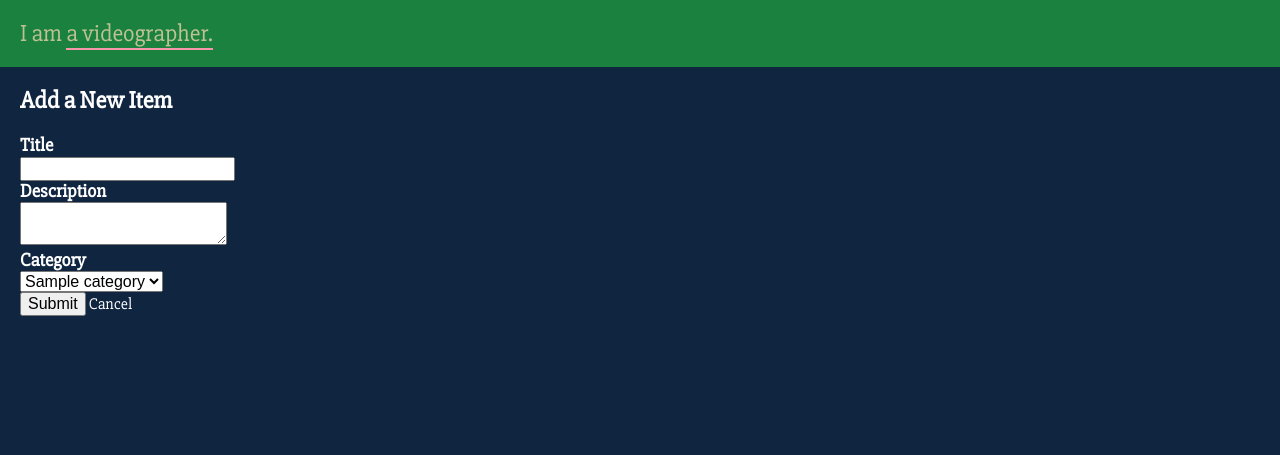
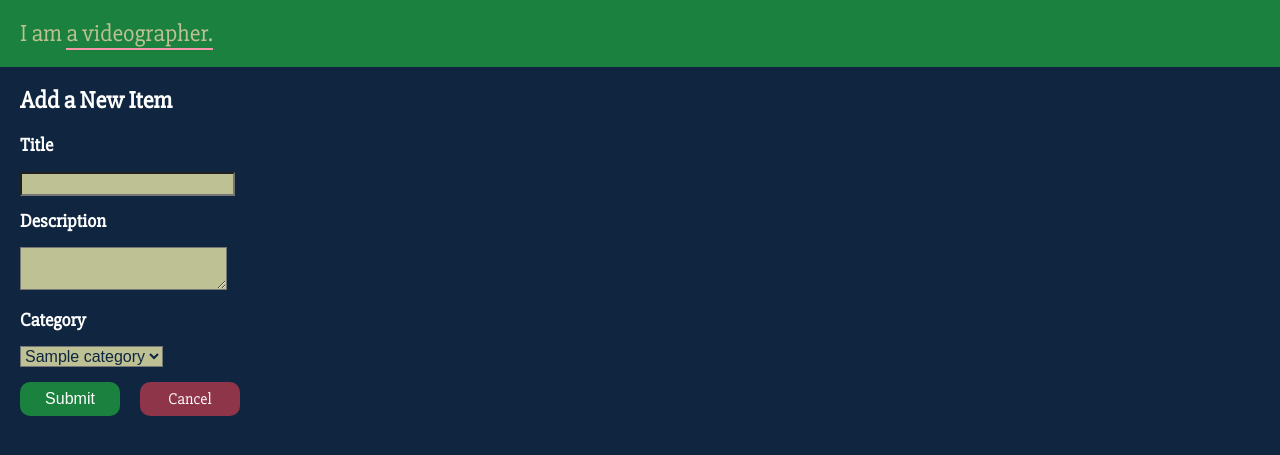
Before and after one commit to shisaq/udacity_fsnd_item_catalog, a Flask app: page /catalog/add in a window 1280 px wide. Shown: the part 77-532 px from the top of the page. Run offline with Flask 2, Linux system fonts and the light colour scheme; tables that the repository leaves empty hold one stand-in row (values such as "Sample post").

Commit message:
milestone: version 1 complete! css: change css of add, edit, view, delete pages

```diff
--- a/static/css/style.css
+++ b/static/css/style.css
@@ -42,6 +42,7 @@ a {
     color: #fff;
 }
 
+.btn:hover,
 a:hover {
     color: #BDC193;
 }
@@ -61,13 +62,28 @@ a:hover {
     text-align: center;
 }
 
-.login {
+/* button layout */
+.btn {
+    display: block;
+    width: 100px;
+    padding: 8px;
+    text-align: center;
+    border-radius: 10px;
+    margin-bottom: 20px;
+    margin-right: 20px;
+    border: none;
+    color: #fff;
+    cursor: pointer;
+}
+
+.update {
     background-color: #1B813E;
 }
 
-.logout {
+.delete {
     background-color: #8E354A;
 }
+
 /* main section */
 .container {
     padding: 20px;
@@ -76,6 +92,7 @@ a:hover {
 .message {
     padding-bottom: 20px;
     color: #F596AA;
+    background-color: #0F2540;
     font-weight: bold;
 }
 
@@ -112,16 +129,6 @@ li {
     background-color: #1B813E;
 }
 
-.add {
-    display: block;
-    width: 100px;
-    padding: 8px;
-    text-align: center;
-    background-color: #1B813E;
-    border-radius: 10px;
-    margin-bottom: 20px;
-}
-
 /* login page */
 .login_buttons {
     display: flex;
@@ -138,6 +145,31 @@ li {
     border-radius: 75px;
     -webkit-border-radius: 75px;
     -moz-border-radius: 75px;
+}
+
+/* item info page */
+p {
+    margin-bottom: 20px;
+    background-color: #CA7A2C;
+    padding: 20px;
+    border-radius: 10px;
+}
+
+.buttons {
+    display: flex;
+}
+
+/* add item page */
+h3 {
+    margin-bottom: 15px;
+}
+
+.single_line,
+textarea,
+select {
+    margin-bottom: 15px;
+    background-color: #BDC193;
+    color: #0F2540;
 }
 
 /* ---- particles.js container ---- */
--- a/templates/addItem.html
+++ b/templates/addItem.html
@@ -2,15 +2,10 @@
 
 <h2>Add a New Item</h2>
 <form method="post" action="{{ url_for('addItem') }}">
-    <p>
     <h3>Title</h3>
-        <input type="text" name="name">
-    </p>
-    <p>
+    <input class="single_line" type="text" name="name">
     <h3>Description</h3>
     <textarea name="description"></textarea>
-    </p>
-    <p>
     <h3>Category</h3>
     <select name="course">
     {% for c in categories %}
@@ -19,11 +14,10 @@
         </option>
     {% endfor %}
     </select>
-    </p>
-    <p>
-        <input type="submit" value="Submit">
-        <a href="{{ url_for('homepage') }}">Cancel</a>
-    </p>
+    <div class="buttons">
+        <input class="btn update" type="submit" value="Submit">
+        <a class="btn delete" href="{{ url_for('homepage') }}">Cancel</a>
+    </div>
 </form>
 
 {% include 'footer.html' %}
--- a/templates/deleteItem.html
+++ b/templates/deleteItem.html
@@ -3,8 +3,10 @@
 <h2>Delete Item</h2>
 <p>Are you sure you want to delete {{ item.name }}?</p>
 <form method="post" action="{{ url_for('deleteItem', item_name = item.name) }}">
-    <input type="submit" value="Delete">
-    <a href="{{ url_for('itemsList', category_name = item.course ) }}">Cancel</a>
+    <div class="buttons">
+        <input class="btn update" type="submit" value="Delete">
+        <a class="btn delete" href="{{ url_for('itemsList', category_name = item.course ) }}">Cancel</a>
+    </div>
 </form>
 
 {% include 'footer.html' %}
--- a/templates/header.html
+++ b/templates/header.html
@@ -16,9 +16,9 @@
     <header>
         <h1><a class="index_title" href="{{ url_for('homepage') }}">Catalog App</a></h1>
         {% if 'username' not in session %}
-        <a class="login_block login" href="{{ url_for('showLogin') }}">Login</a>
+        <a class="login_block update" href="{{ url_for('showLogin') }}">Login</a>
         {% else %}
-        <a class="login_block logout" href="{{ url_for('disconnect') }}">Logout</a>
+        <a class="login_block delete" href="{{ url_for('disconnect') }}">Logout</a>
         {% endif %}
     </header>
     <div id="particles-js"></div>
--- a/templates/homepage.html
+++ b/templates/homepage.html
@@ -22,7 +22,7 @@
     <div class="items_block">
         {% if 'username' in session %}
         <div>
-            <a class="add" href="{{ url_for('addItem') }}">Add Item</a>
+            <a class="btn update" href="{{ url_for('addItem') }}">Add Item</a>
         </div>
         {% endif %}
         <h2>Latest Items</h2>
--- a/templates/itemInfo.html
+++ b/templates/itemInfo.html
@@ -3,8 +3,10 @@
 <h2>{{ item.name }}</h2>
 <p class="description">{{ item.description }}</p>
 {% if 'username' in session %}
-    <a href="{{ url_for('editItem', item_name = item.name) }}">edit</a>
-    <a href="{{ url_for('deleteItem', item_name = item.name) }}">delete</a>
+    <div class="buttons">
+        <a class="btn update" href="{{ url_for('editItem', item_name = item.name) }}">edit</a>
+        <a class="btn delete" href="{{ url_for('deleteItem', item_name = item.name) }}">delete</a>
+    </div>
 {% endif %}
 
 {% include 'footer.html' %}
--- a/templates/itemsList.html
+++ b/templates/itemsList.html
@@ -21,8 +21,8 @@
     </div>
     <div class="items_block">
         {% if 'username' in session %}
-        <div class="add">
-            <a href="{{ url_for('addItem') }}">Add Item</a>
+        <div>
+            <a class="btn update" href="{{ url_for('addItem') }}">Add Item</a>
         </div>
         {% endif %}
         <h2>{{ category.name }}({{ count }} {{ 'item' if count == 0 or count == 1 else 'items' }})</h2>
```
Also changed, not shown: templates/editItem.html (+7 -12 lines). Lines whose indentation alone changed are shown as unchanged.
